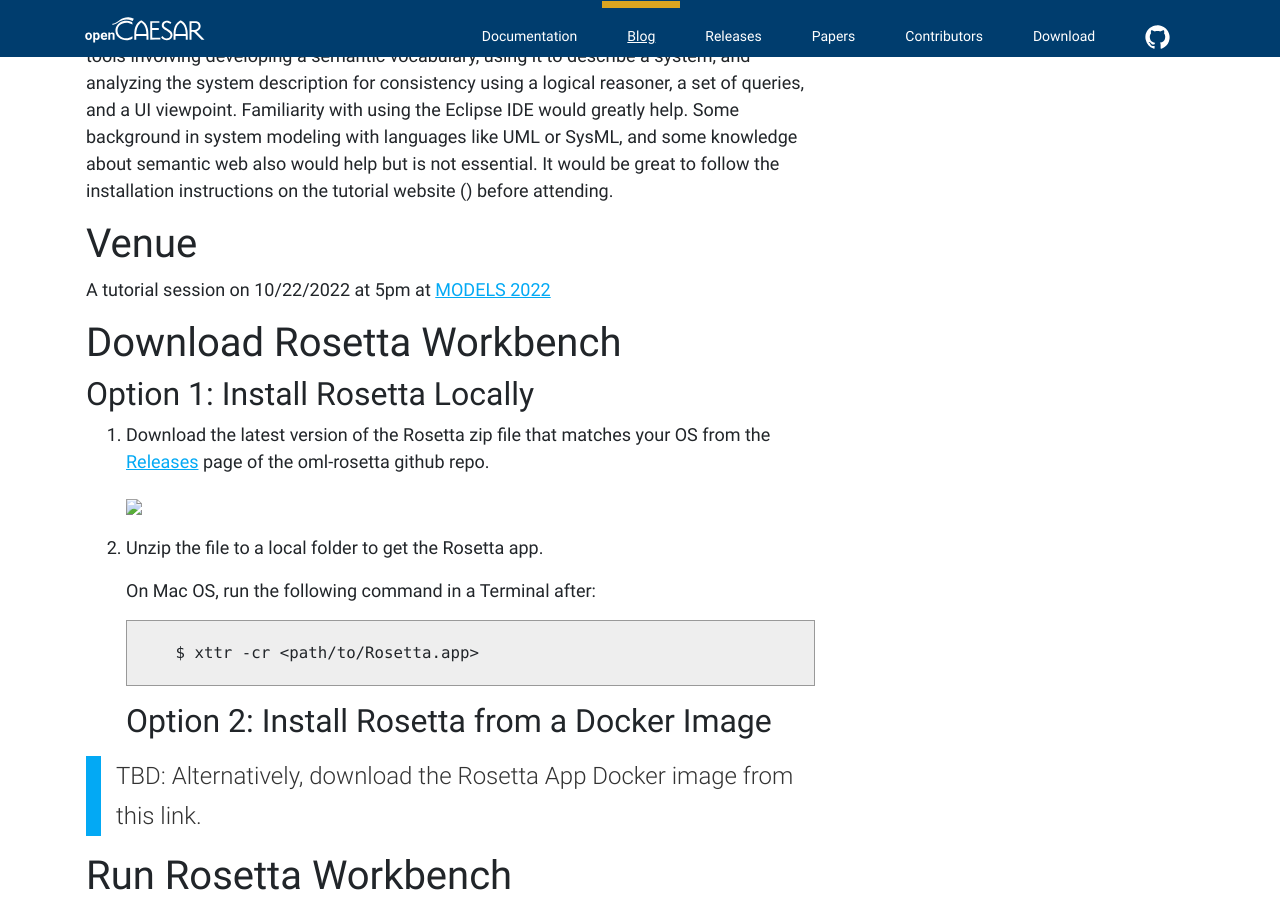
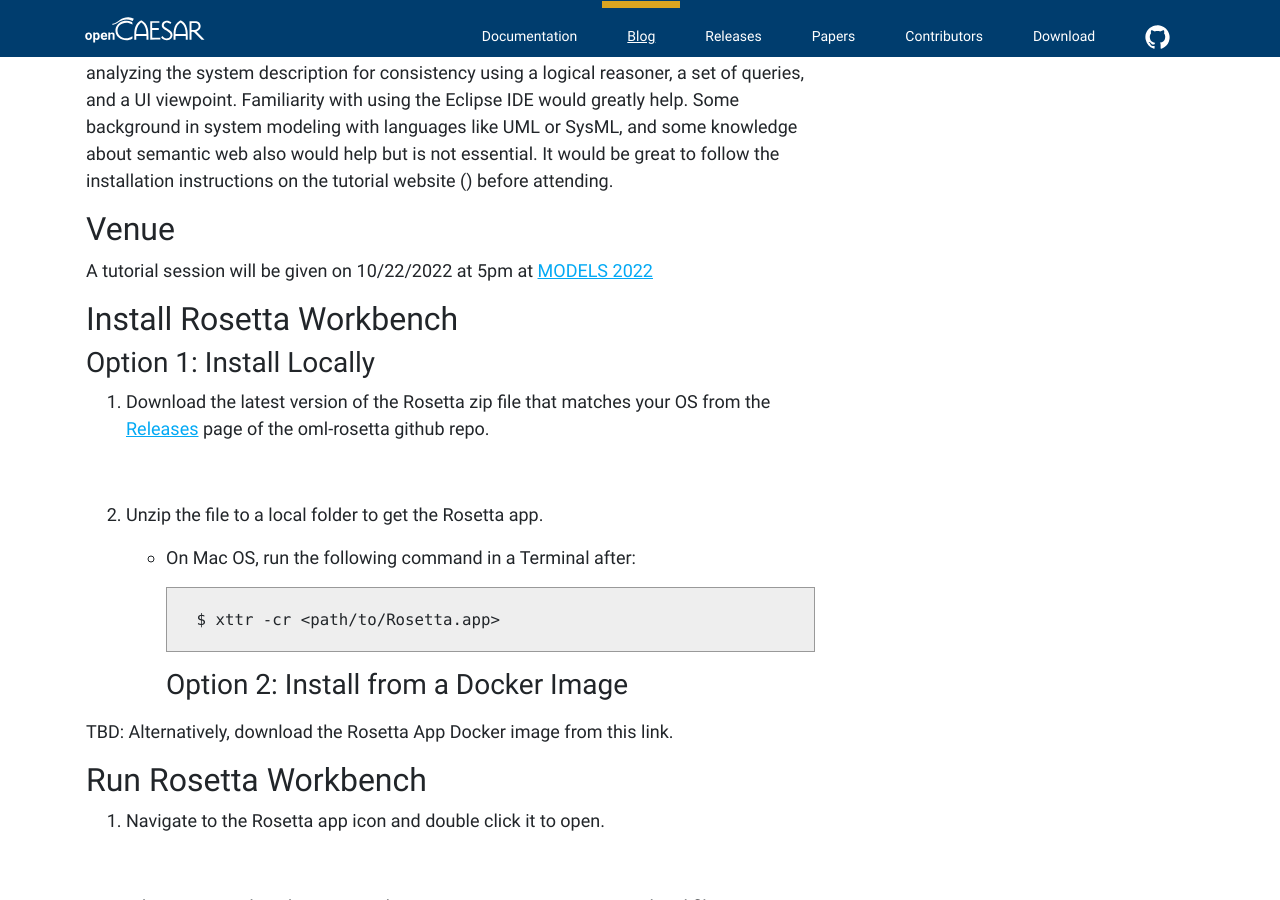
Before and after one commit to opencaesar/opencaesar.github.io, a Jekyll site: the page built from _posts/2022-09-01-Tutorial-on-Ontological-Modeling-Language.md, in a window 1280 px wide and 900 px high, scrolled down 827 px. Built offline with Jekyll 4.4.1, drawn with Linux system fonts in a browser that asks for light colours; nearby versions of some CDN libraries.

Commit message:
adding models2020 tutorial

````diff
--- a/_posts/2022-09-01-Tutorial-on-Ontological-Modeling-Language.md
+++ b/_posts/2022-09-01-Tutorial-on-Ontological-Modeling-Language.md
@@ -10,41 +10,42 @@
   credit: openCAESAR Project
 ---
 
-# Abstract
+## Abstract
 
 This tutorial will present the ontological approach to systems modeling and analysis using the Ontological Modeling Language (OML), developed by the Jet Propulsion Laboratory (JPL), and contributed through the openCAESAR project. We will first give an brief overview of OML, its history, its architecture, and its tool ecosystem. Then, we hold a number of short hands-on labs where we give attendees some experience with working with OML and its tools involving developing a semantic vocabulary, using it to describe a system, and analyzing the system description for consistency using a logical reasoner, a set of queries, and a UI viewpoint. Familiarity with using the Eclipse IDE would greatly help. Some background in system modeling with languages like UML or SysML, and some knowledge about semantic web also would help but is not essential. It would be great to follow the installation instructions on the tutorial website () before attending.
 
-# Venue
+## Venue
 
-A tutorial session on 10/22/2022 at 5pm at [MODELS 2022](https://conf.researchr.org/track/models-2022/models-2022-tutorials)
+A tutorial session will be given on 10/22/2022 at 5pm at [MODELS 2022](https://conf.researchr.org/track/models-2022/models-2022-tutorials)
 
-# Download Rosetta Workbench
+## Install Rosetta Workbench
 
-## Option 1: Install Rosetta Locally
+### Option 1: Install Locally
 
 1. Download the latest version of the Rosetta zip file that matches your OS from the [Releases](https://github.com/opencaesar/oml-rosetta/releases/latest) page of the oml-rosetta github repo.
 
-    <img src="../assets/img/models2022/Rosetta-Download.png" width="500"/>
+   ![](../assets/img/models2022/Rosetta-Download.png)
 
-2. Unzip the file to a local folder to get the Rosetta app.
-    > On Mac OS, run the following command in a Terminal after:
+1. Unzip the file to a local folder to get the Rosetta app.
 
-    ```
+   * On Mac OS, run the following command in a Terminal after:
+
+     ```
       $ xttr -cr <path/to/Rosetta.app>
-    ```
-## Option 2: Install Rosetta from a Docker Image
+     ```
+### Option 2: Install from a Docker Image
 
-> TBD: Alternatively, download the Rosetta App Docker image from this link.
+TBD: Alternatively, download the Rosetta App Docker image from this link.
 
-# Run Rosetta Workbench
+## Run Rosetta Workbench
 
 1. Navigate to the Rosetta app icon and double click it to open.
 
-    <img src="../assets/img/models2022/splash.bmp" width="500"/>
+    ![](../assets/img/models2022/splash.bmp)
 
 1. When prompted to choose a workspace, create a new one in your local file system.
 
-    <img src="../assets/img/models2022/Rosetta-Launcher.png" width="500"/>
+    ![](../assets/img/models2022/Rosetta-Launcher.png)
 
-# OML Tutorials
-> TBD
+## OML Tutorials
+TBD
````
